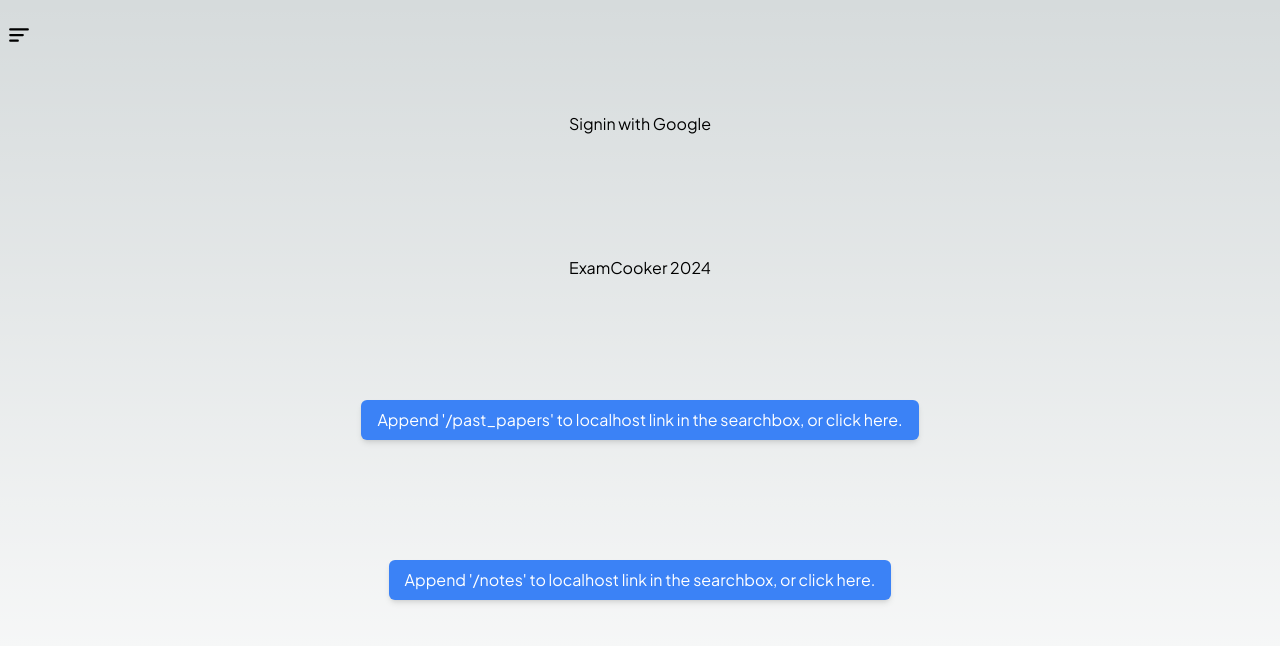
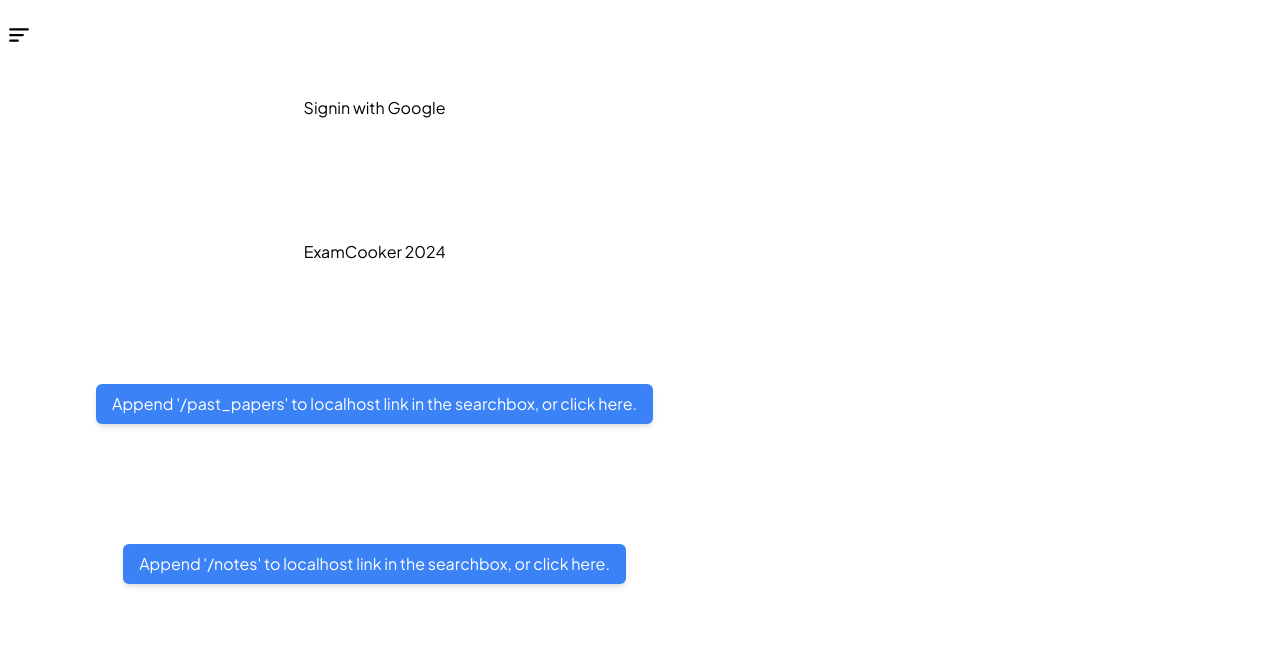
Before and after one commit to theg1239/ExamCooker, a Next.js app: page / in a window 1280 px wide. Shown: the top 646 px of the page. Built offline with nearby package versions, Linux system fonts and the light colour scheme.

Commit message:
fix: navbar margin

```diff
--- a/app/forum/forumpost/ForumPost.tsx
+++ b/app/forum/forumpost/ForumPost.tsx
@@ -11,15 +11,22 @@
 const tags: Tag[] = jsonData.tags;
 const comments: Comment[] = jsonData.comments;
 
-export default function ForumPost({ title, desc }: { title: string, desc: string }) {
-    let lorem: string = "Lorem ipsum dolor sit amet, consectetur adipiscing elit, sed do eiusmod tempor incididunt ut labore et dolore magna aliqua. Nisl nunc mi ipsum faucibus vitae aliquet nec. Suspendisse potenti nullam ac tortor vitae purus. Ut sem nulla pharetra diam sit amet nisl suscipit. Nullam non nisi est sit amet facilisis. Augue ut lectus arcu bibendum at varius. Erat pellentesque adipiscing commodo elit. Sit amet aliquam id diam maecenas ultricies. Elit scelerisque mauris pellentesque pulvinar pellentesque habitant morbi tristique. Enim diam vulputate ut pharetra sit amet aliquam. Nisi lacus sed viverra tellus in. Placerat in egestas erat imperdiet sed euismod nisi. Nunc eget lorem dolor sed viverra ipsum nunc aliquet bibendum. Nec nam aliquam sem et tortor consequat id porta. Massa eget egestas purus viverra accumsan in. Leo integer malesuada nunc vel risus.";
+export default function ForumPost({
+    title,
+    desc,
+}: {
+    title: string;
+    desc: string;
+}) {
+    let lorem: string =
+        "Lorem ipsum dolor sit amet, consectetur adipiscing elit, sed do eiusmod tempor incididunt ut labore et dolore magna aliqua. Nisl nunc mi ipsum faucibus vitae aliquet nec. Suspendisse potenti nullam ac tortor vitae purus. Ut sem nulla pharetra diam sit amet nisl suscipit. Nullam non nisi est sit amet facilisis. Augue ut lectus arcu bibendum at varius. Erat pellentesque adipiscing commodo elit. Sit amet aliquam id diam maecenas ultricies. Elit scelerisque mauris pellentesque pulvinar pellentesque habitant morbi tristique. Enim diam vulputate ut pharetra sit amet aliquam. Nisi lacus sed viverra tellus in. Placerat in egestas erat imperdiet sed euismod nisi. Nunc eget lorem dolor sed viverra ipsum nunc aliquet bibendum. Nec nam aliquam sem et tortor consequat id porta. Massa eget egestas purus viverra accumsan in. Leo integer malesuada nunc vel risus.";
 
     title = title === "" ? "Title of the Forum Post" : title;
     desc = desc === "" ? lorem : desc;
 
     return (
-        <div className="flex text-black">
-            <div className="bg-[#82BEE9] p-4 md:p-10 size-full h-screen overflow-auto">
+        <div className="flex text-black h-screen">
+            <div className="bg-[#82BEE9] p-4 md:p-10 overflow-auto">
                 <h2 className="font-extrabold">{title}</h2>
                 <hr className="border-0 h-px my-5 bg-black" />
                 <h6>{desc}</h6>
--- a/app/globals.css
+++ b/app/globals.css
@@ -24,11 +24,6 @@
             rgb(var(--background-end-rgb))
         )
         rgb(var(--background-start-rgb));
-}
-
-body.nav-on *:not(nav) {
-  margin-left: 1.7%;
-  transition: margin-left 0.3s ease-in-out;
 }
 
 @layer utilities {
--- a/app/layout.tsx
+++ b/app/layout.tsx
@@ -1,7 +1,7 @@
 import type { Metadata } from "next";
 import { Plus_Jakarta_Sans } from "next/font/google";
 import "./globals.css";
-import NavBar from './components/NavBar';
+import NavBar from "./components/NavBar";
 
 const plus_jakarta_sans = Plus_Jakarta_Sans({ subsets: ["latin"] });
 
@@ -17,9 +17,11 @@
 }>) {
     return (
         <html lang="en">
-      <body className={`flex ${plus_jakarta_sans.className}`}>
+            <body className={`flex bg-white ${plus_jakarta_sans.className}`}>
+                <main>
                     <NavBar />
-        <main className="flex-grow p-4">{children}</main>
+                    {children}
+                </main>
             </body>
         </html>
     );
```
Lines whose indentation alone changed are shown as unchanged.
